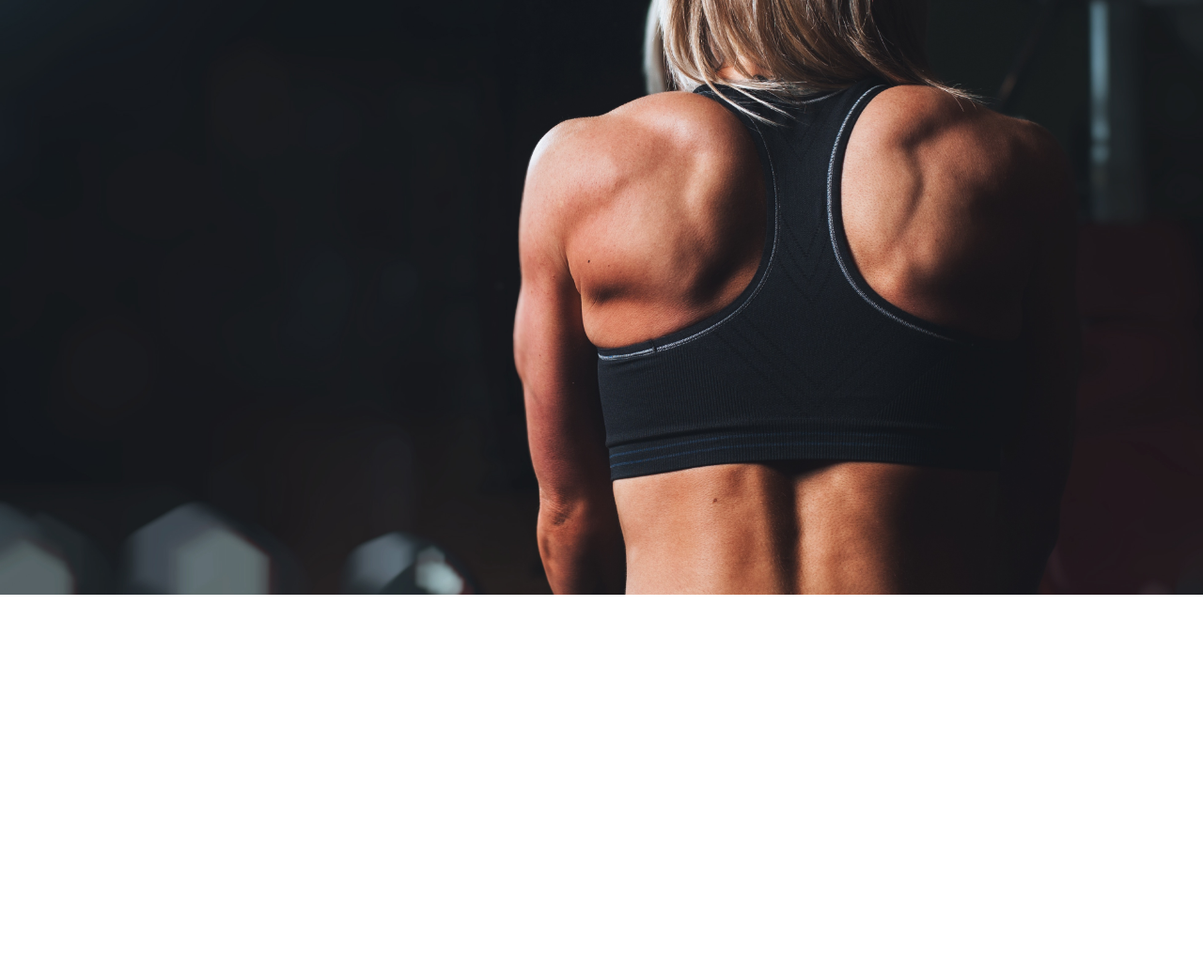
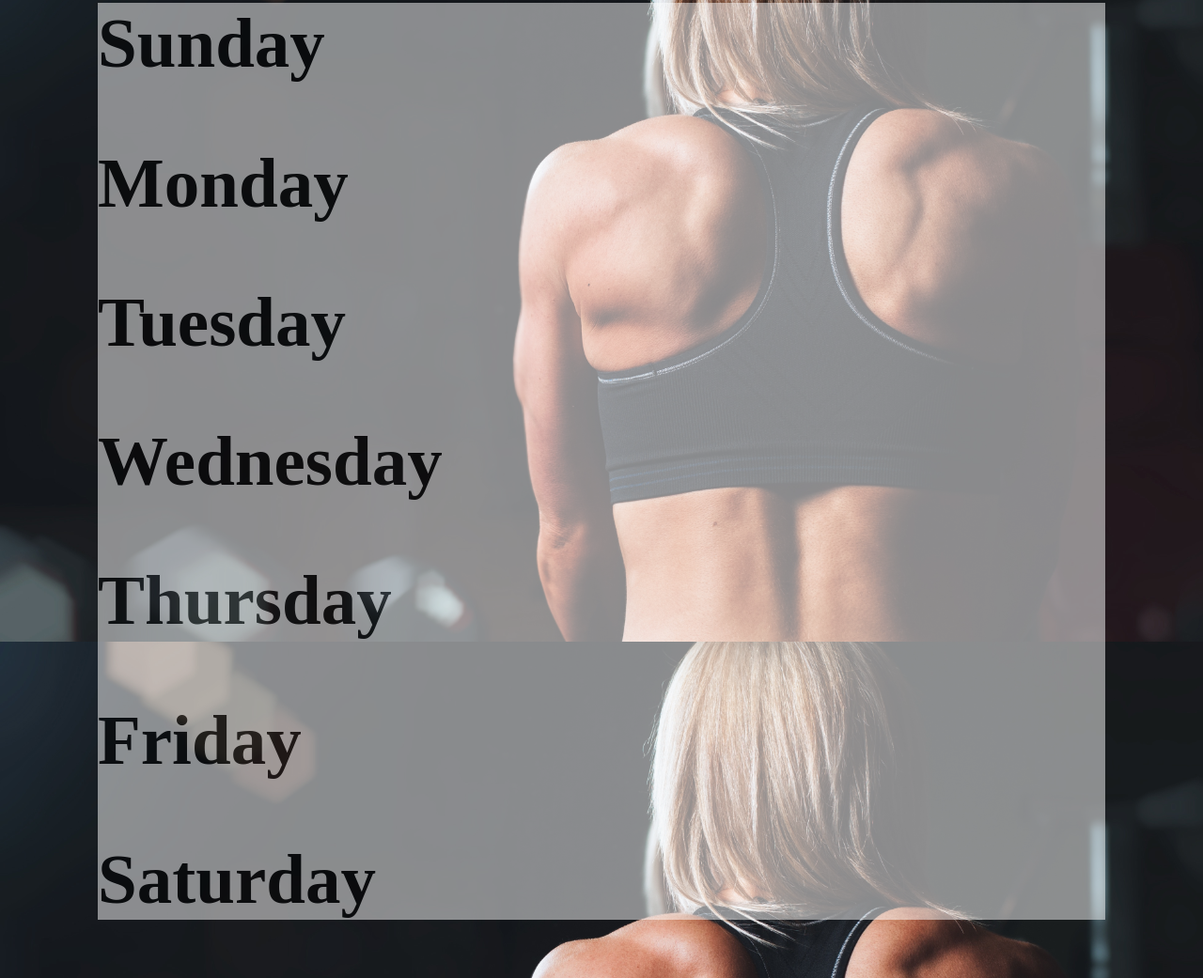
Before and after one commit to aesthetiques/swole_devs, a plain HTML site: page results.html in a window 1280 px wide. Shown: the part 167-1208 px from the top of the page at 94% size. Before the commit the page ends 800 px from the top, so only its background shows below. Drawn offline with Linux system fonts and the light colour scheme.

```diff
--- a/result.js
+++ b/result.js
@@ -65,3 +65,5 @@ function displayWorkout(workout){
     }
   }
 }
+
+displayWorkout(selectedWorkout);
--- a/results.html
+++ b/results.html
@@ -22,37 +22,44 @@
     <div class="workoutContainer">
       <ul id="workoutList">
       </ul>
-      <div id="sunday" class="day-title">
+      <div id="sunday" class="day-div">
+        <h2 class="day-title">Sunday</h2>
         <ul id="sunday-ul">
 
         </ul>
       </div>
-      <div id="monday" class="day-title">
+      <div id="monday" class="day-div">
+        <h2 class="day-title">Monday</h2>
         <ul id="monday-ul">
 
         </ul>
       </div>
-      <div id="tuesday" class="day-title">
+      <div id="tuesday" class="day-div">
+        <h2 class="day-title">Tuesday</h2>
         <ul id="tuesday-ul">
 
         </ul>
       </div>
-      <div id="wednesday" class="day-title">
+      <div id="wednesday" class="day-div">
+        <h2 class="day-title">Wednesday</h2>
         <ul id="wednesday-ul">
 
         </ul>
       </div>
-      <div id="thursday" class="day-title">
+      <div id="thursday" class="day-div">
+        <h2 class="day-title">Thursday</h2>
         <ul id="thursday-ul">
 
         </ul>
       </div>
-      <div id="friday" class="day-title">
+      <div id="friday" class="day-div">
+        <h2 class="day-title">Friday</h2>
         <ul id="friday-ul">
 
         </ul>
       </div>
-      <div id="saturday" class="day-title">
+      <div id="saturday" class="day-div">
+        <h2 class="day-title">Saturday</h2>
         <ul id="saturday-ul">
 
         </ul>
```
